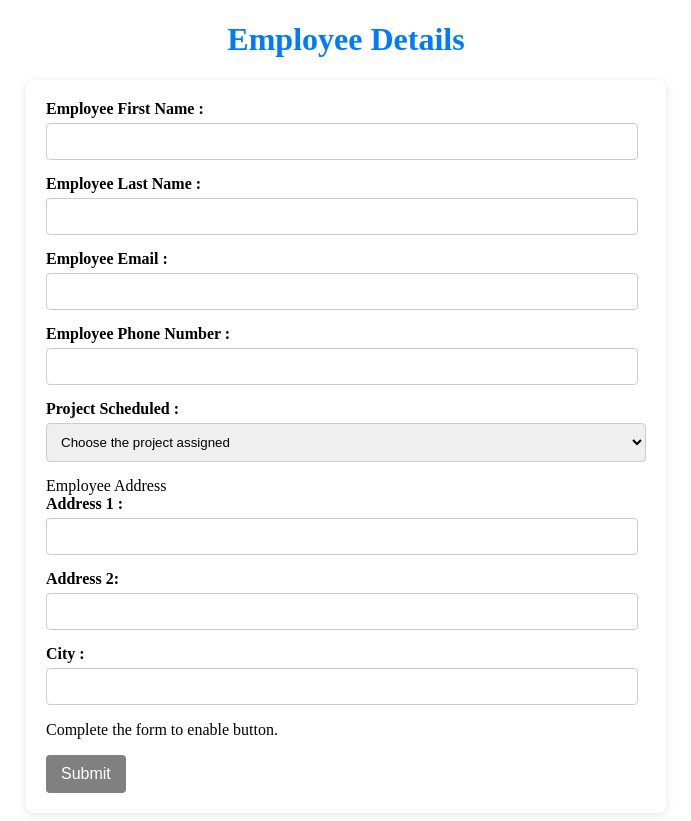
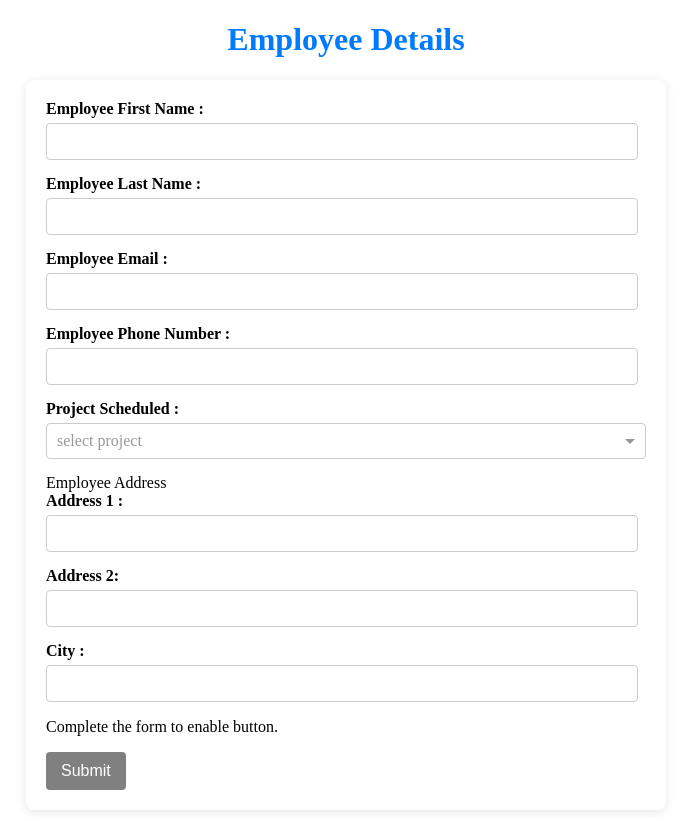
Before and after one commit to athullya-geekywolf/SQL-1, an Angular app in the folder AngularTasks/employee-forms/: page / in a window 1280 px wide. Shown: the whole page, without its empty margins (294-985 px from the left). Built offline with nearby package versions, Linux system fonts and the light colour scheme.

Commit message:
used ng-select

```diff
--- a/AngularTasks/employee-forms/package.json
+++ b/AngularTasks/employee-forms/package.json
@@ -18,6 +18,7 @@
     "@angular/platform-browser": "^18.2.0",
     "@angular/platform-browser-dynamic": "^18.2.0",
     "@angular/router": "^18.2.0",
+    "@ng-select/ng-select": "^13.9.1",
     "rxjs": "~7.8.0",
     "tslib": "^2.3.0",
     "zone.js": "~0.14.10"
--- a/AngularTasks/employee-forms/src/app/employee-details/employee-details.component.html
+++ b/AngularTasks/employee-forms/src/app/employee-details/employee-details.component.html
@@ -41,10 +41,19 @@
 
         <div>
             <label for="project">Project Scheduled : </label>
-            <select class="drop-down" formControlName="project">
+            <ng-select
+                [items]="projects|active:true"
+                formControlName="project"
+                [virtualScroll]="true"
+                bindLabel="name"
+                placeholder="select project">
+            </ng-select>
+            <!-- <select class="drop-down" formControlName="project">
                 <option >Choose the project assigned</option>
-                <option *ngFor="let p of projects|active:true">{{p.name}}</option>
-            </select>
+                <option *ngFor="let p of projects|active:true">
+                    {{p.name}}
+                </option>
+            </select> -->
         </div>
 
         <label>Employee Address  </label>
--- a/AngularTasks/employee-forms/src/app/employee-details/employee-details.component.scss
+++ b/AngularTasks/employee-forms/src/app/employee-details/employee-details.component.scss
@@ -98,3 +98,7 @@ form {
         box-shadow: 0 0 5px rgba($primary-color, 0.5);
 }
 }
+
+.ng-select select-dropdown > div {
+  z-index: 2;
+}
--- a/AngularTasks/employee-forms/src/app/employee-details/employee-details.component.ts
+++ b/AngularTasks/employee-forms/src/app/employee-details/employee-details.component.ts
@@ -3,12 +3,14 @@ import { FormControl, FormGroup, ReactiveFormsModule, Validators } from '@angula
 import { CommonModule } from '@angular/common';
 import { IEmployee } from '../models/employee';
 import { ActivePipe } from "../pipe/active.pipe";
+import { NgSelectModule } from '@ng-select/ng-select';
+import { IProjects } from '../models/projectlist';
 
 
 @Component({
   selector: 'app-employee-details',
   standalone: true,
-  imports: [ReactiveFormsModule, CommonModule, ActivePipe],
+  imports: [ReactiveFormsModule, CommonModule, ActivePipe,NgSelectModule],
   templateUrl: './employee-details.component.html',
   styleUrl: './employee-details.component.scss'
 })
@@ -17,17 +19,17 @@ export class EmployeeDetailsComponent implements OnInit {
 
   employeeForm:FormGroup<IEmployee>;
 
-  projects= [
-    { "name": "Hilite", "isActive": true },
-    { "name": "Lulu", "isActive": true },
-    { "name": "Cordova School", "isActive": true },
-    { "name": "Azure Heights Apartments", "isActive": true },
-    { "name": "Greenfield Mall", "isActive": true },
-    { "name": "Pinnacle Corporate Towers", "isActive": true },
-    { "name": "Sunshine Valley Resort", "isActive": true },
-    { "name": "Everest Office Park", "isActive": false },
-    { "name": "Maplewood Villas", "isActive": false },
-    { "name": "Sterling Shopping Complex", "isActive": false }
+  projects: IProjects[]=[
+    { name: "Hilite", isActive: true },
+    { name: "Cordova School", isActive: true },
+    { name: "Lulu", isActive: true },
+    { name: "Azure Heights Apartments", isActive: true },
+    { name: "Greenfield Mall", isActive: true },
+    { name: "Pinnacle Corporate Towers", isActive: true },
+    { name: "Sunshine Valley Resort", isActive: true },
+    { name: "Everest Office Park", isActive: false },
+    { name: "Maplewood Villas", isActive: false },
+    { name: "Sterling Shopping Complex", isActive: false }
   ]
 
 
--- /dev/null
+++ b/AngularTasks/employee-forms/src/app/models/projectlist.ts
@@ -0,0 +1,4 @@
+export interface IProjects{
+    name:string,
+    isActive:boolean
+}
--- a/AngularTasks/employee-forms/src/styles.scss
+++ b/AngularTasks/employee-forms/src/styles.scss
@@ -1 +1,3 @@
 /* You can add global styles to this file, and also import other style files */
+// @import "node_modules/@ng-select/ng-select/themes/material.theme.css";
+@import "../node_modules/@ng-select/ng-select/themes/default.theme.css";
```
Also changed, not shown: 1 other file (tests, documents, lock files or other folders).
